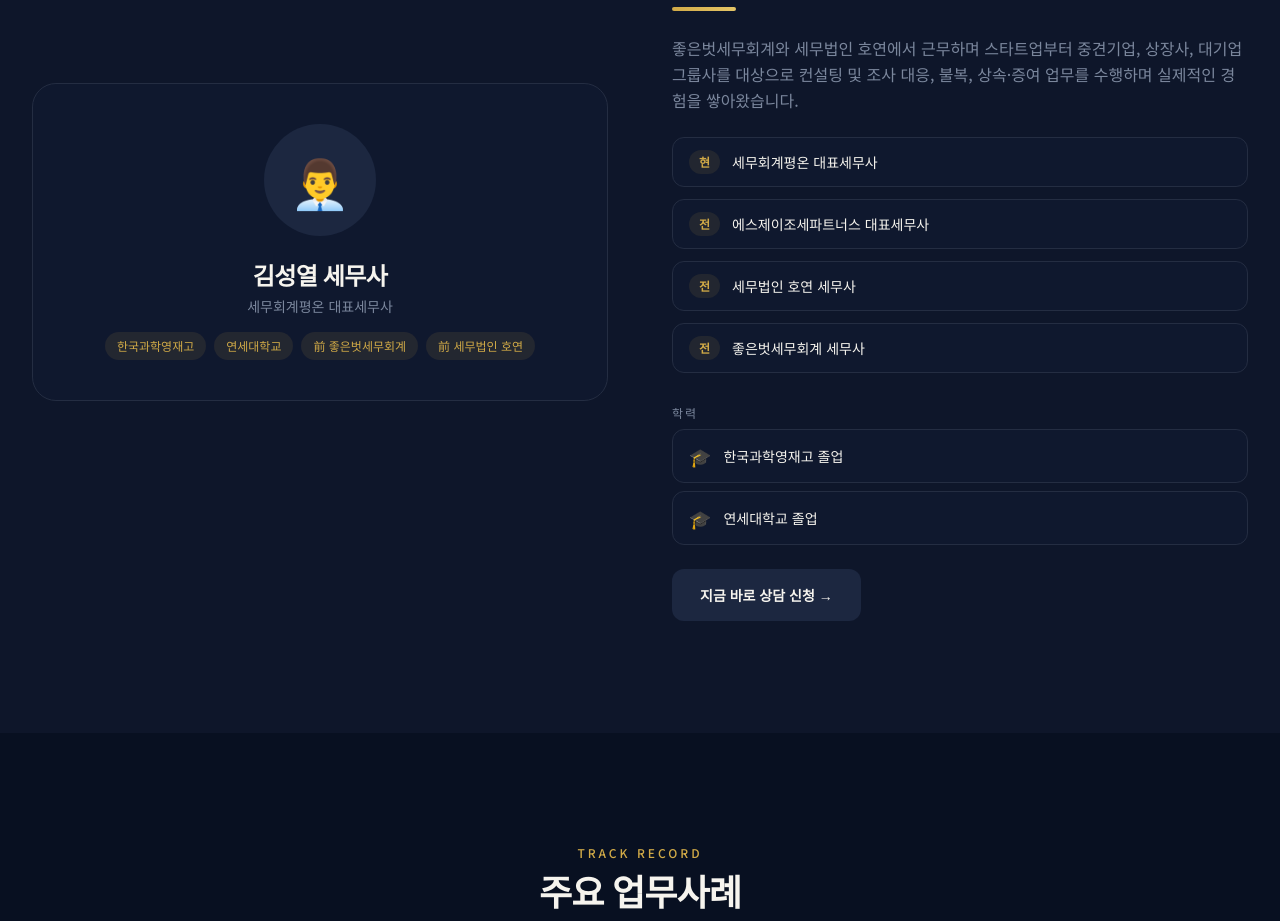
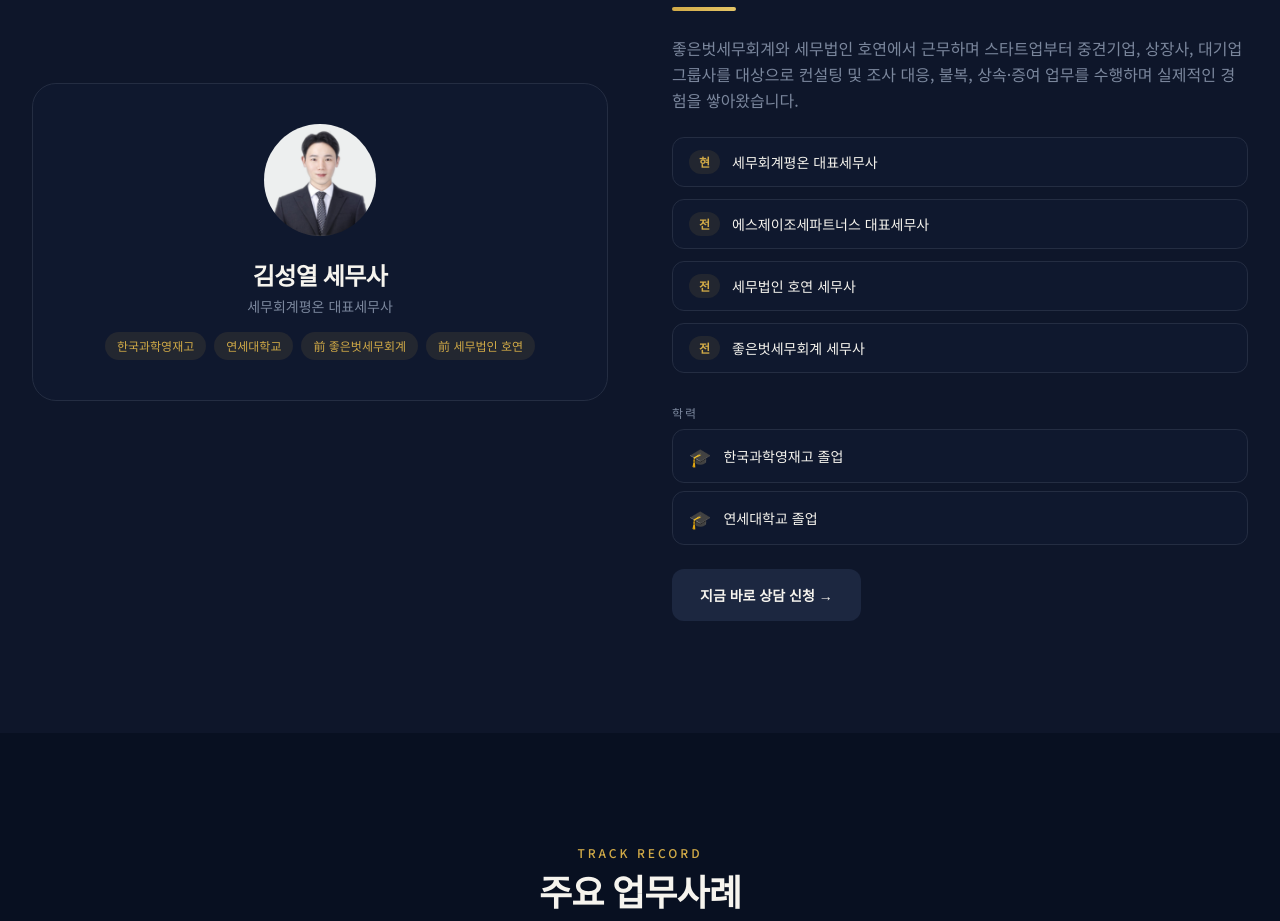
Before and after one commit to sujbyeon/potax, a React (Vite) app: page / in a window 1280 px wide. Shown: the part 1880-2801 px from the top of the page. Built offline with nearby package versions, Linux system fonts and the light colour scheme; the HTML template or start-up script is replaced by a standard one.

Commit message:
Add profile image
Co-authored-by: sujbyeon <230718485+sujbyeon@users.noreply.github.com>

```diff
--- a/src/pages/Index.tsx
+++ b/src/pages/Index.tsx
@@ -213,8 +213,8 @@ const Index = () => {
           <div className="grid lg:grid-cols-2 gap-12 lg:gap-16 items-center">
             <div className={`fade-up ${profileIn ? "visible" : ""}`}>
               <div className="bg-card border border-border rounded-3xl p-10 text-center">
-                <div className="w-28 h-28 rounded-full bg-secondary mx-auto mb-6 flex items-center justify-center">
-                  <span className="text-5xl">👨‍💼</span>
+                <div className="w-28 h-28 rounded-full bg-secondary mx-auto mb-6 overflow-hidden">
+                  <img src={profileImg} alt="김성열 세무사" className="w-full h-full object-cover" />
                 </div>
                 <h3 className="font-serif font-bold text-2xl text-foreground mb-1">김성열 세무사</h3>
                 <p className="text-sm text-muted-foreground mb-4">세무회계평온 대표세무사</p>
```
